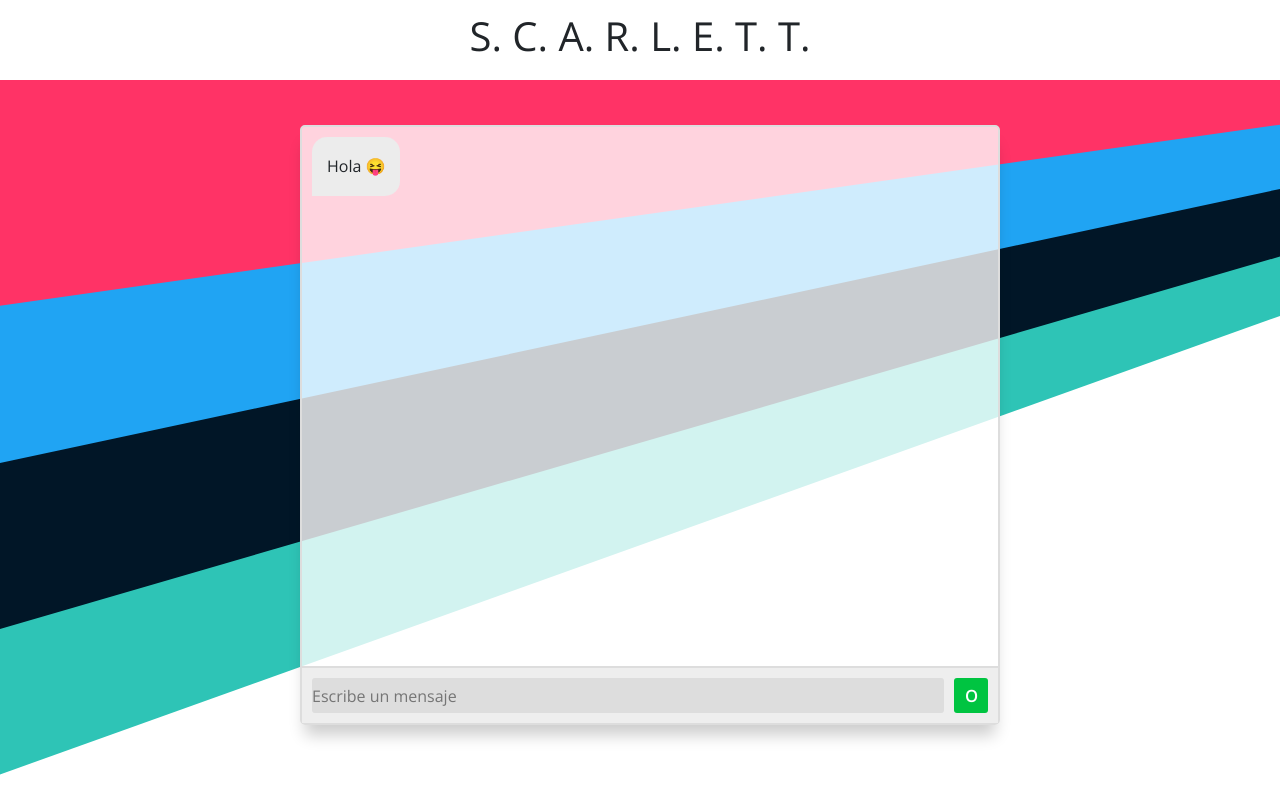
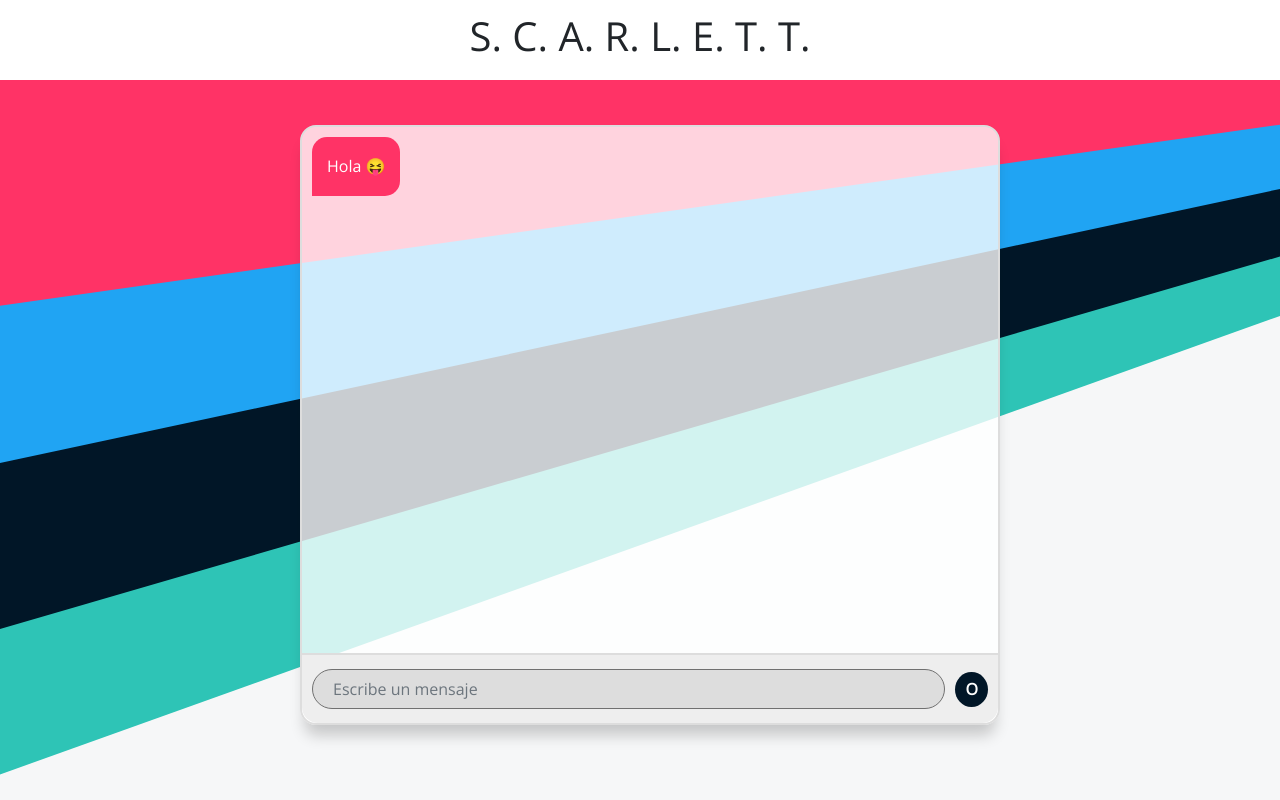
Before and after one commit to Yostita/SCARLET, a Flask app: page /main in a window 1280 px wide. Run offline with Flask 2, Linux system fonts and the light colour scheme; some libraries are stand-ins or nearby versions.

Commit message:
feature(chat): Desing [SCAR-22] rama mal hecha

```diff
--- a/capcom_project/message_control.py
+++ b/capcom_project/message_control.py
@@ -1,7 +1,9 @@
 def get_reponse (msg):
-    if msg == "Hola":
+    if msg == "Hola" or msg == "hola" :
         return "Como estas?"
     if msg == "Como te llamas?":
-        return "Mi nombre es S.C.A.R.L.E.T.T y soy una IA creada por papa Yosta y el bato Lluspel"
+        return "Mi nombre es S.C.A.R.L.E.T.T y soy una IA creada por papa Yosta Paco Felix y el bato la llama Lluspel"
     if msg == "Que opinas de isma?":
         return "La verdad es que para ser un streamer de exito es bastante sexy"
+    else:
+        return "Callate un rato anda"
--- a/capcom_project/static/css/index.css
+++ b/capcom_project/static/css/index.css
@@ -6,8 +6,8 @@
     --body-bg: linear-gradient(135deg, #f5f7fa 0%, #c3cfe2 100%);
     --msger-bg: #fff;
     --border: 2px solid #ddd;
-    --left-msg-bg: #ececec;
-    --right-msg-bg: #579ffb;
+    --left-msg-bg:#FF3366;
+    --right-msg-bg: #20a4f3;
 }
 
 html {
@@ -61,6 +61,7 @@ body {
     width: 700px;
     height: 650px;
     text-align: initial;
+    border-radius: 2rem;
 }
 
 .msger {
@@ -75,6 +76,7 @@ body {
     border-radius: 5px;
     background: rgba(255, 255, 255, 0.790);
     box-shadow: 0 15px 15px -5px rgba(0, 0, 0, 0.2);
+    border-radius: 1rem;
 }
 
 .msger-chat {
@@ -129,6 +131,7 @@ body {
     padding: 15px;
     border-radius: 15px;
     background: var(--left-msg-bg);
+    color: #fff;
 }
 
 .msg-info {
@@ -143,12 +146,14 @@ body {
     font-weight: bold;
 }
 
+
 .msg-info-time {
     font-size: 0.85em;
 }
 
 .left-msg .msg-bubble {
     border-bottom-left-radius: 0;
+    background: var(--left-msg-bg);
 }
 
 .right-msg {
@@ -157,7 +162,6 @@ body {
 
 .right-msg .msg-bubble {
     background: var(--right-msg-bg);
-    color: #fff;
     border-bottom-right-radius: 0;
 }
 .right-msg .msg-img {
@@ -170,6 +174,8 @@ body {
     border-top: var(--border);
     background: #eee;
     align-items: center;
+    border-bottom-left-radius: 1rem;
+    border-bottom-right-radius: 1rem;
 }
 .msger-inputarea * {
     border: none;
@@ -183,7 +189,7 @@ body {
 }
 .msger-send-btn {
     margin-left: 10px;
-    background: rgb(0, 196, 65);
+    background: #011627;
     color: #fff;
     font-weight: bold;
     cursor: pointer;
@@ -191,7 +197,23 @@ body {
     width: 35px;
     height: 35px;
     max-width: 5%;
+    outline: none;
 }
 .msger-send-btn:hover {
-    background: rgb(0, 180, 50);
+    background: #3a5c77;
 }
+.msger-send-btn:active {
+    background: #011627;
+    box-shadow: 0 2px #666;
+    transform: translateY(2px);
+}
+
+input[type=text]{
+    width: 100%;
+    padding: 10px 20px;
+    margin: 4px 0;
+    display: inline-block;
+    border: 1px solid #707070;
+    box-sizing: border-box;
+    height: 2.5rem;
+}
--- a/capcom_project/templates/index.html
+++ b/capcom_project/templates/index.html
@@ -4,10 +4,10 @@
     <meta charset="UTF-8">
     <meta name="viewport" content="width=device-width, initial-scale=1.0">
     <!-- Custom CSS -->
-    <link rel="stylesheet" href="../static/css/index.css">
     <link rel="stylesheet" href="https://fonts.googleapis.com/css2?family=Open+Sans&display=swap">
     <link rel="stylesheet" href="https://cdn.jsdelivr.net/npm/bootstrap@4.5.3/dist/css/bootstrap.min.css" integrity="sha384-TX8t27EcRE3e/ihU7zmQxVncDAy5uIKz4rEkgIXeMed4M0jlfIDPvg6uqKI2xXr2" crossorigin="anonymous">
     <script src="https://ajax.googleapis.com/ajax/libs/jquery/3.2.1/jquery.min.js"></script>
+    <link rel="stylesheet" href="../static/css/index.css">
     <title>S.C.A.R.L.E.T.T</title>
 </head>
 <body>
@@ -38,8 +38,8 @@
           </div>
         </div>
         <div id="userInput" class="msger-inputarea">
-          <input id="textInput" type="text" class="msger-input" placeholder="Escribe un mensaje"/>
-          <input id="buttonInput" class="msger-send-btn" type="submit" value="O">
+          <input id="textInput" type="text" class="form-control msger-input rounded-pill" placeholder="Escribe un mensaje"/>
+          <input id="buttonInput" class="msger-send-btn rounded-circle button" type="submit" value="O">
         </div>
         <script>
           //Para poner el nombre
```
